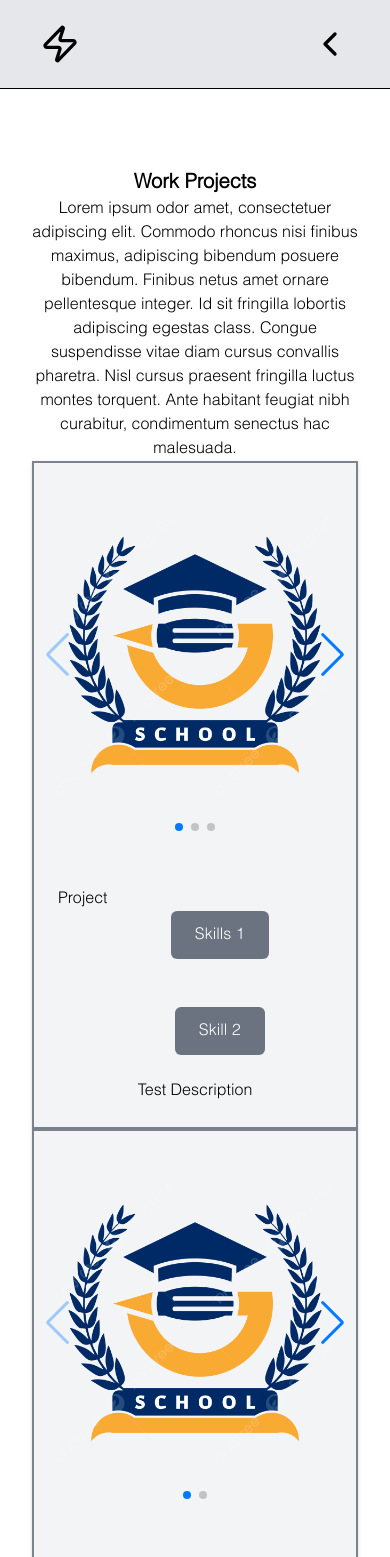
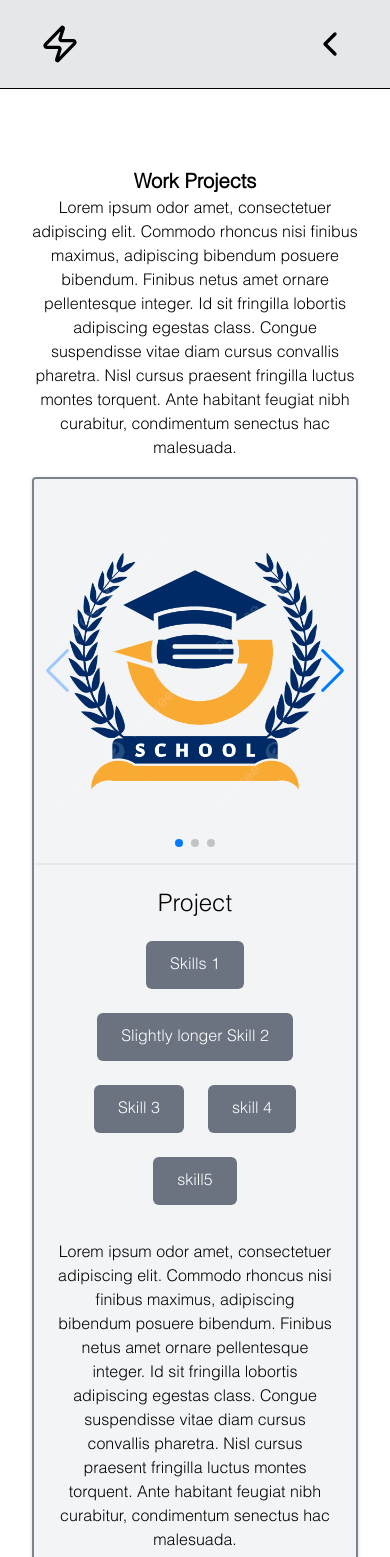
Before and after one commit to hrobb/personalSiteBase, a Next.js app: page /projects in a window 390 px wide. Shown: the top 1557 px of the page. Built offline with nearby package versions, Linux system fonts and the light colour scheme.

Commit message:
Adjusted project cards for mobile

```diff
--- a/app/data.json
+++ b/app/data.json
@@ -88,9 +88,12 @@
 					"title": "Project",
 					"skillsUsed": [
 						"Skills 1",
-						"Skill 2"
+						"Slightly longer Skill 2",
+						"Skill 3",
+						"skill 4",
+						"skill5"
 					],
-					"description": "Test Description"
+					"description": "Lorem ipsum odor amet, consectetuer adipiscing elit. Commodo rhoncus nisi finibus maximus, adipiscing bibendum posuere bibendum. Finibus netus amet ornare pellentesque integer. Id sit fringilla lobortis adipiscing egestas class. Congue suspendisse vitae diam cursus convallis pharetra. Nisl cursus praesent fringilla luctus montes torquent. Ante habitant feugiat nibh curabitur, condimentum senectus hac malesuada."
 				},
 				{
 					"id": 700,
@@ -117,10 +120,6 @@
 						"/next.svg"
 					],
 					"title": "Project",
-					"skillsUsed": [
-						"Skills 1",
-						"Skill 2"
-					],
 					"description": "Test Description"
 				},
 				{
--- a/app/ui/projects/projectCard.tsx
+++ b/app/ui/projects/projectCard.tsx
@@ -20,8 +20,9 @@ export default function ProjectCard ({
 
 	return (
 
-		<div className="card flex flex-col w-full justify-center items-center text-center bg-gray-100 border-2 border-gray-600/70 drop-shadow">
-			<div className="w-full mb-4">
+		<div className="card flex flex-col w-full 2xl:w-4/5 justify-center items-center text-center bg-gray-100 border-2 rounded border-gray-600/70 my-4 drop-shadow">
+			{/* Image carousel */}
+			<div className="w-full">
 				<Swiper
 					spaceBetween={10}
 					slidesPerView={1}
@@ -39,20 +40,19 @@ export default function ProjectCard ({
 				</Swiper>
 			</div>
 
-
-
-			<div className="flex flex-col w-full p-6">
-				{skillsUsed && (
-					<div className="flex justify-around">
-						<p className="">{title}</p>
-						<div>
-							{skillsUsed.map((skill, index) => (
-								<button key={index} className="m-6 px-6 py-3 text-white bg-gray-500 rounded-md">{skill}</button>
-							))}
-						</div>
+			{/* Lower informational section */}
+			<div className="flex flex-col sm:flex-row w-full border-t-2 border-gray p-6">
+				<div className="flex flex-col mb-6">
+					<p className="text-2xl mb-2">{title}</p>
+					{skillsUsed && (
+					<div className='flex flex-wrap justify-center'>
+						{skillsUsed.map((skill, index) => (
+							<button key={index} className="m-3 px-6 py-3 text-white bg-gray-500 rounded-md">{skill}</button>
+						))}
 					</div>
-				)}
-				<p>{description}</p>
+					)}
+				</div>
+				<p className='flex sm:max-w-1/4'>{description}</p>
 			</div>
 		</div>
 	)
--- a/app/ui/skills/skillCard.tsx
+++ b/app/ui/skills/skillCard.tsx
@@ -31,11 +31,11 @@ export default function SkillCard ({
 
 		<div className="cardContainer cursor-pointer transition transition-transform hover:scale-105 m-6 drop-shadow" onClick={handleClick}>
 			<div className={`card w-64 h-64 flex transition transition-transform duration-700 ${isFlipped ? 'flipped' : ''}`}>
-				<div className="cardFront flex flex-col absolute w-full h-full justify-center items-center bg-gray-100 border-2 border-gray-600/70 text-center p-6">
+				<div className="cardFront flex flex-col absolute w-full h-full justify-center items-center bg-gray-100 border-2 border-gray-600/70 text-center p-4">
 					<IconImport size={200}/>
-					<p>{title}</p>
+					<p className="text-xl pt-1">{title}</p>
 				</div>
-				<div className="cardBack flex flex-col absolute w-full h-full justify-center items-center bg-gray-100 border-2 border-gray-600/70 text-center p-6">
+				<div className="cardBack flex flex-col absolute w-full h-full justify-center items-center bg-gray-100 border-2 border-gray-600/70 text-center p-4">
 					{description && (
 						<p>{description}</p>
 					)}
```
